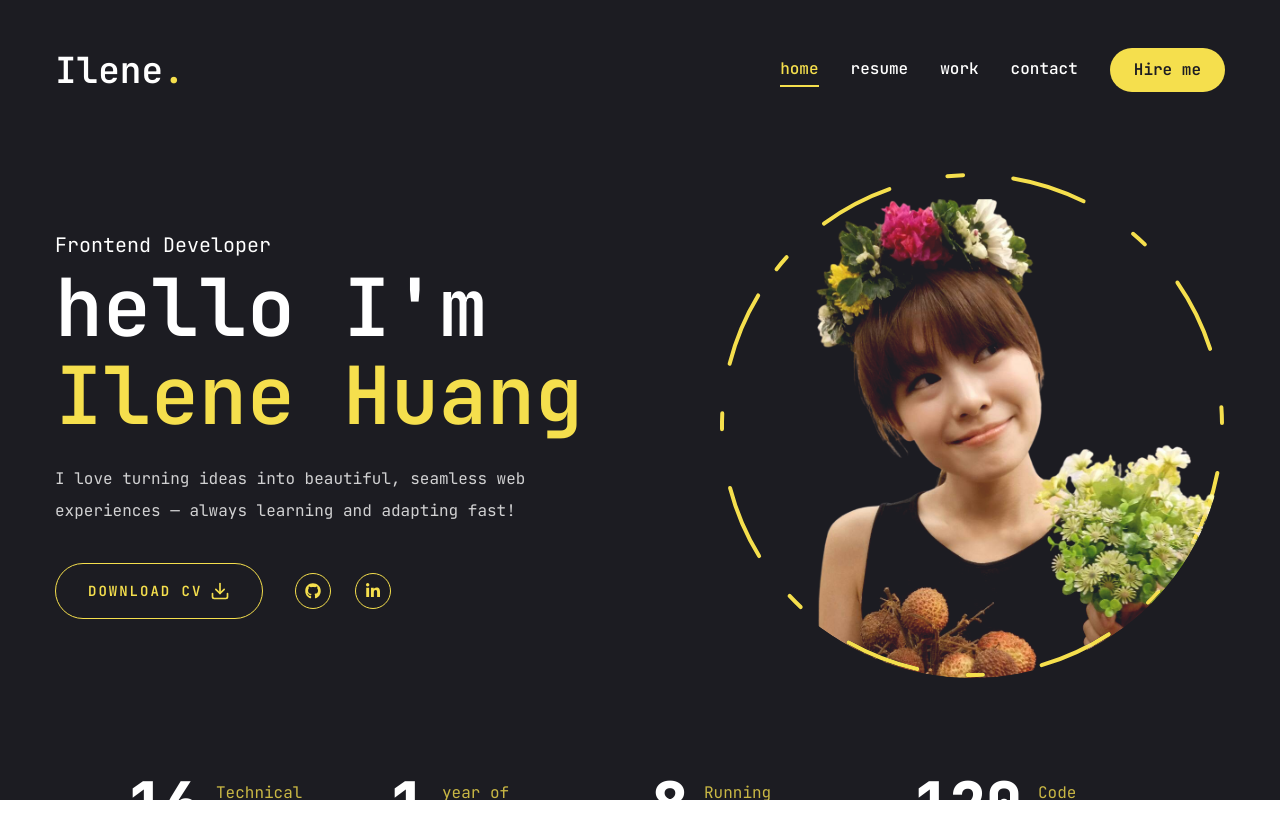
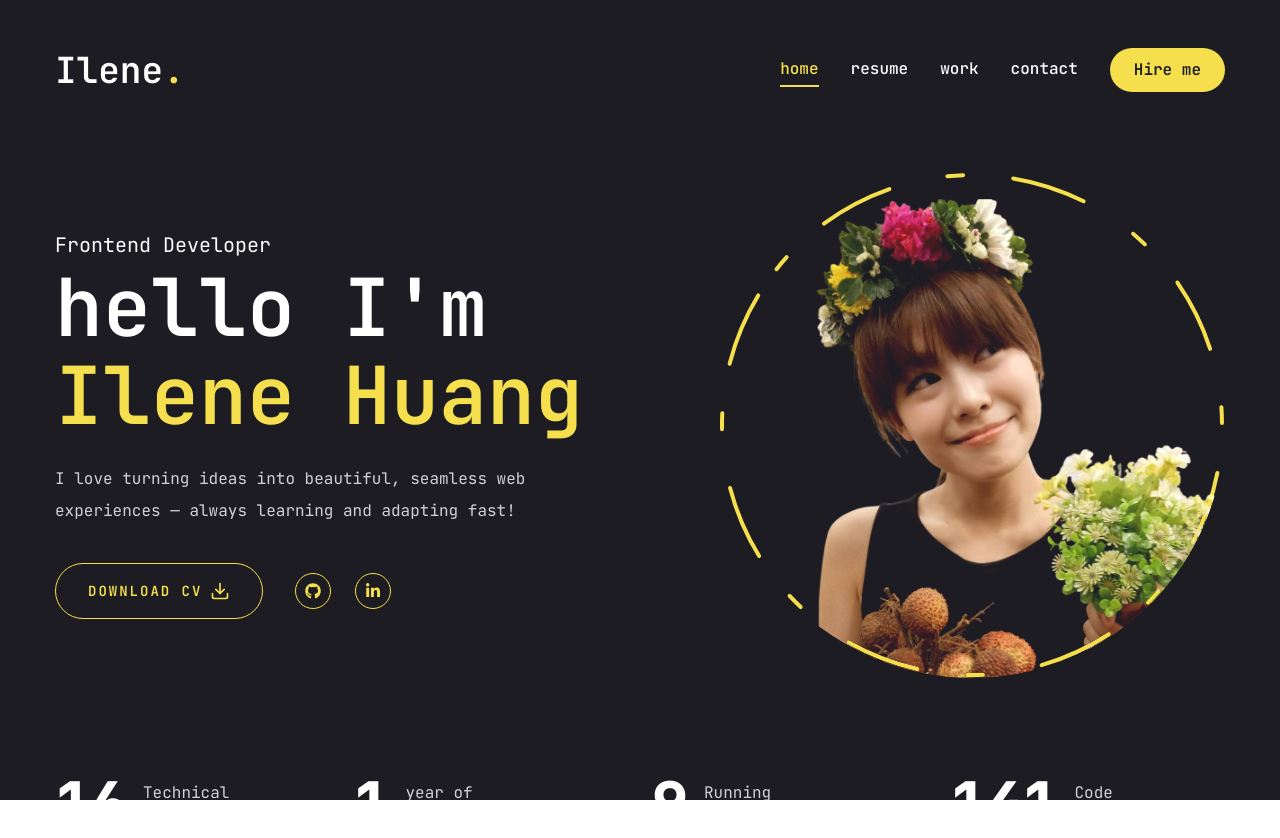
Before and after one commit to ileneh889/portfolio, a Next.js app: page / in a window 1280 px wide. Shown: the top 838 px of the page. Built offline with nearby package versions, Linux system fonts and the light colour scheme.

Commit message:
chore: relax ESLint rules

```diff
--- a/components/Stats.jsx
+++ b/components/Stats.jsx
@@ -12,12 +12,12 @@ const stats = [
     text: "year of commitment"
   },
   {
-    num: 8,
+    num: 9,
     text: "Running projects"
   },
 
   {
-    num: 120,
+    num: 141,
     text: "Code commits"
   }
 ];
@@ -26,7 +26,7 @@ export default function Stats() {
   return (
     <section className='pt-4 pb-12 xl:pt-0 xl:pb-0'>
       <div className="container mx-auto">
-        <div className='flex flex-wrap gap-6 max-w-[80vw] mx-auto xl:max--w-none'>
+        <div className='grid grid-cols-2  md:grid-cols-4 gap-6 max-w-[80vw] mx-auto xl:max-w-none' >
           {stats.map((item, index) => (
             <div className="flex-1 flex gap-4 items-center justify-center xl:justify-start" key={index}>
               <CountUp
@@ -36,7 +36,7 @@ export default function Stats() {
                 className="text-4xl xl:text-6xl font-extrabold"
               />
               <p
-                className={`${item.text.length < 15 ? "max-w-[100px]" : "max-w-[150px]"} leading-snug text-accent/80`}
+                className={`${item.text.length < 15 ? "max-w-[100px]" : "max-w-[150px]"} leading-snug text-white/80`}
               >
                 {item.text}
               </p>
```
Also changed, not shown: .eslintrc.json (added).
